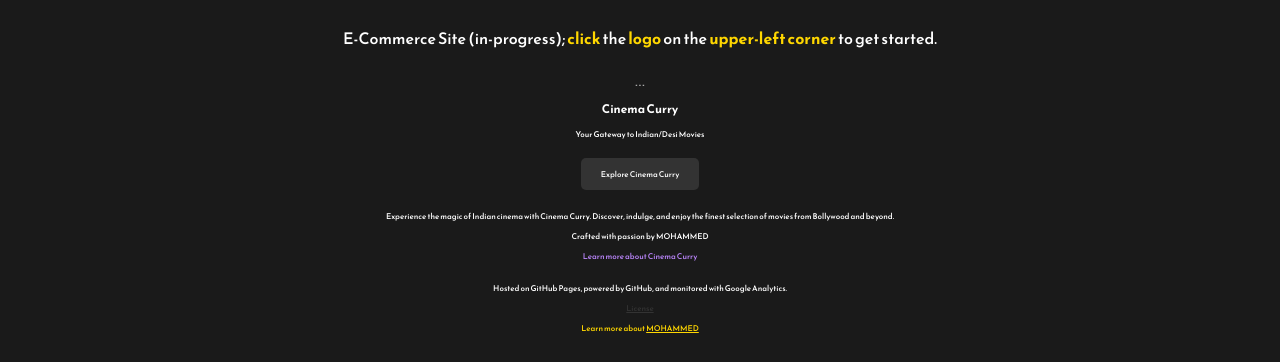
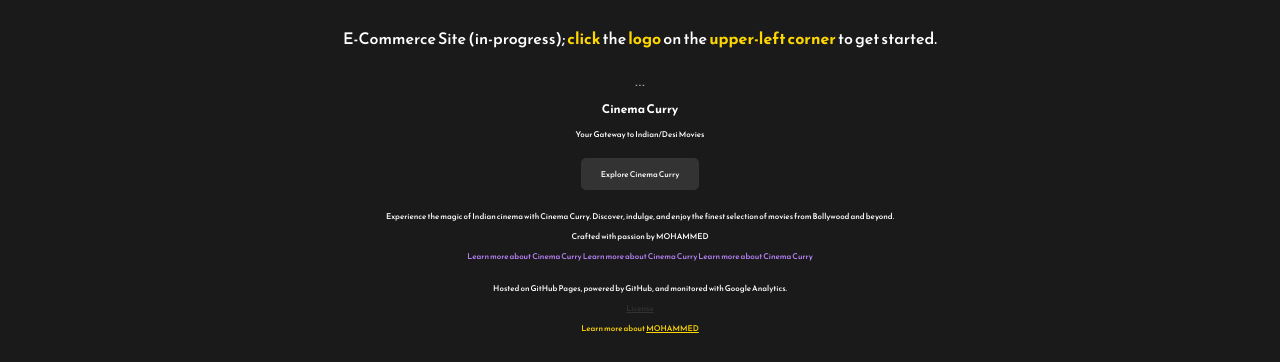
Before and after one commit to tech-moh-logy/Cinema-Curry, a plain HTML site: page index.html in a window 1280 px wide. Shown: the part 1067-1429 px from the top of the page. Drawn offline with Linux system fonts and the light colour scheme; a web font is replaced by a local one.

Commit message:
Update index.html

```diff
--- a/index.html
+++ b/index.html
@@ -202,6 +202,8 @@
         </div>
 
         <div>
+            <a href="template.html">Learn more about Cinema Curry</a>
+            <a href="index.html">Learn more about Cinema Curry</a>
             <a href="company.about.html">Learn more about Cinema Curry</a>
         </div>
         <div class="footer-links">
```
